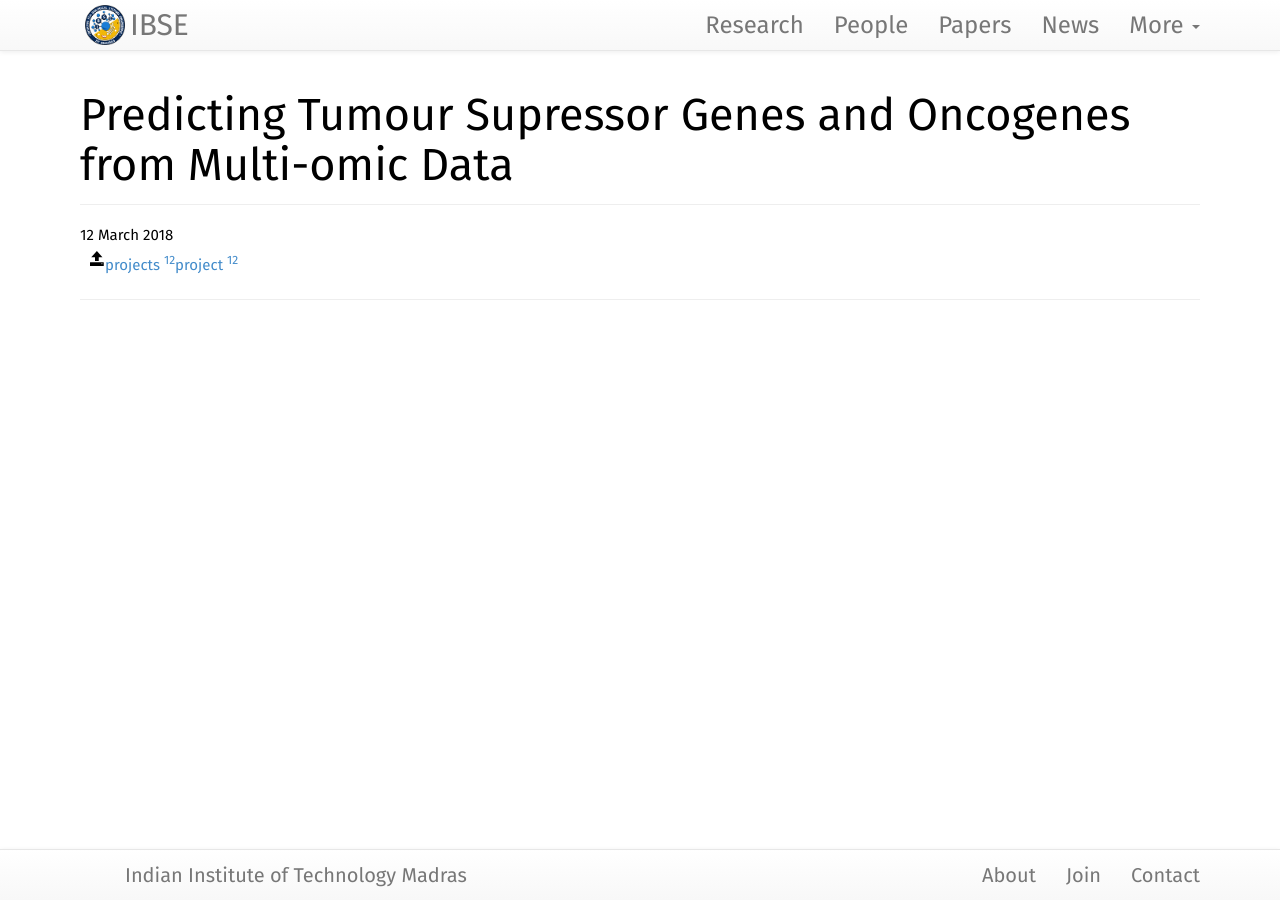
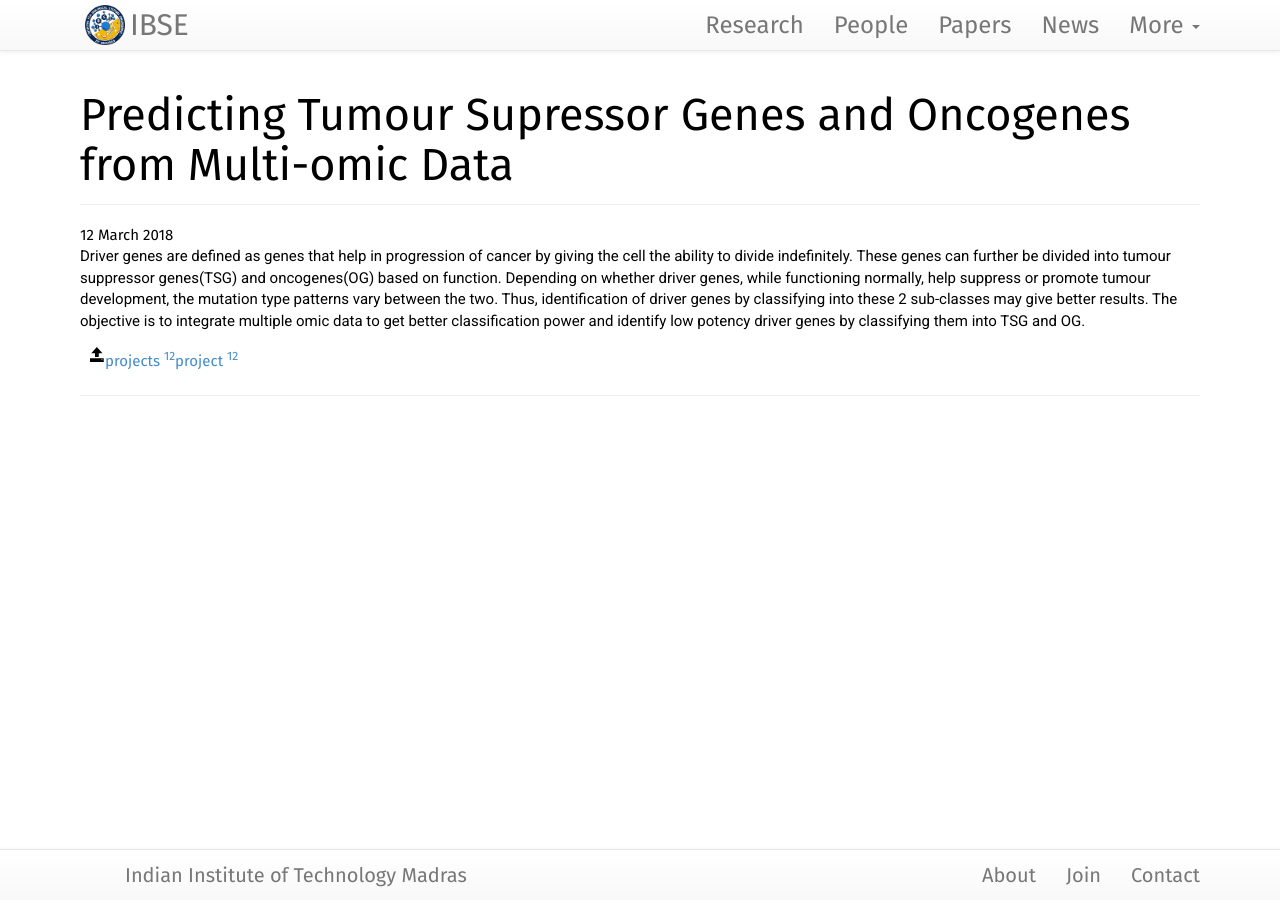
Before and after one commit to philge/ibse-iitm.github.io, a Jekyll site: the page built from projects/_posts/2018-03-12-TSG-OG.md, in a window 1280 px wide. Built offline with Jekyll 4.4.1, drawn with Linux system fonts in a browser that asks for light colours; nearby versions of some CDN libraries.

Commit message:
Update 2018-03-12-TSG-OG.md

```diff
--- a/projects/_posts/2018-03-12-TSG-OG.md
+++ b/projects/_posts/2018-03-12-TSG-OG.md
@@ -8,3 +8,7 @@ people: Karthik Raman & Raghunathan Rengaswamy
 category: project
 tags:
 ---
+{% include JB/setup %}
+
+Driver genes are defined as genes that help in progression of cancer by giving the cell the ability to divide indefinitely. These genes can further be divided into tumour suppressor genes(TSG) and oncogenes(OG) based on function. Depending on whether driver genes, while functioning normally, help suppress or promote tumour development, the mutation type patterns vary between the two. Thus, identification of driver genes by classifying into these 2 sub-classes may give better results.
+The objective is to integrate multiple omic data to get better classification power and identify low potency driver genes by classifying them into TSG and OG.
```
